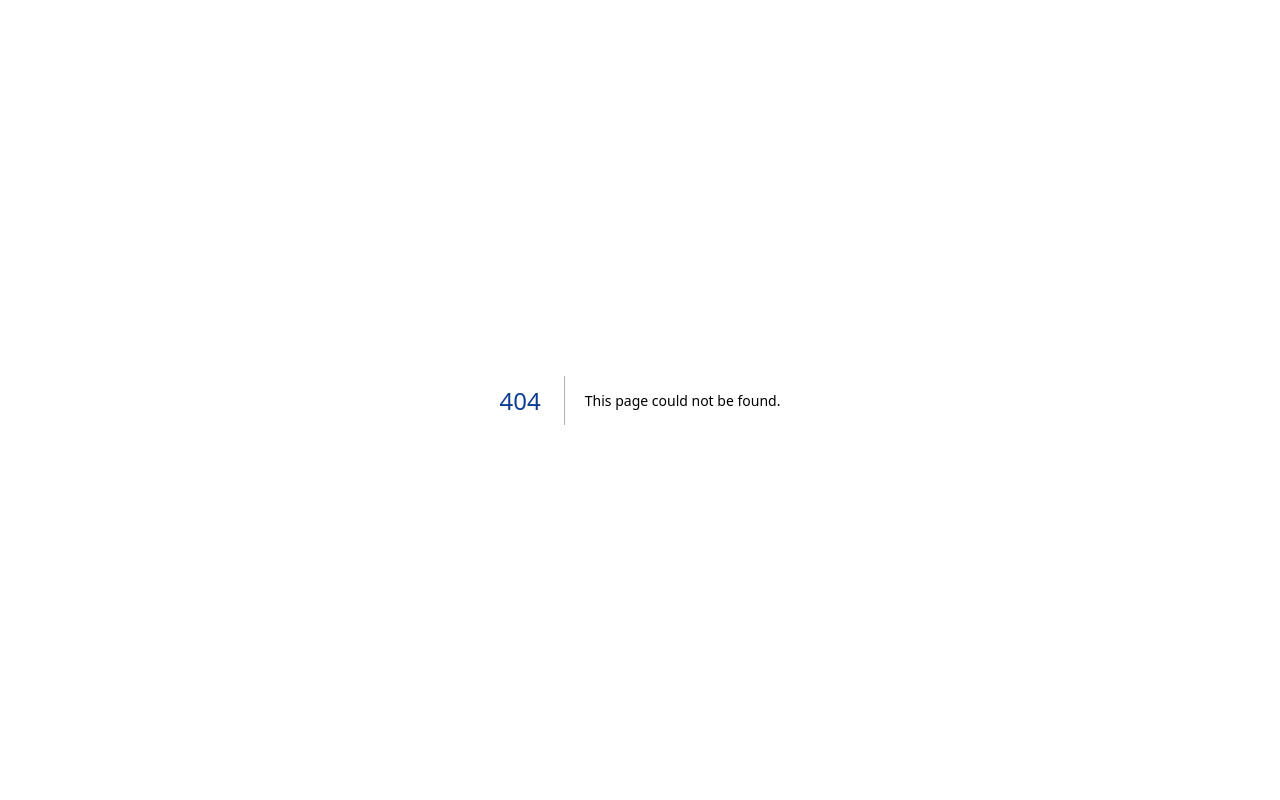
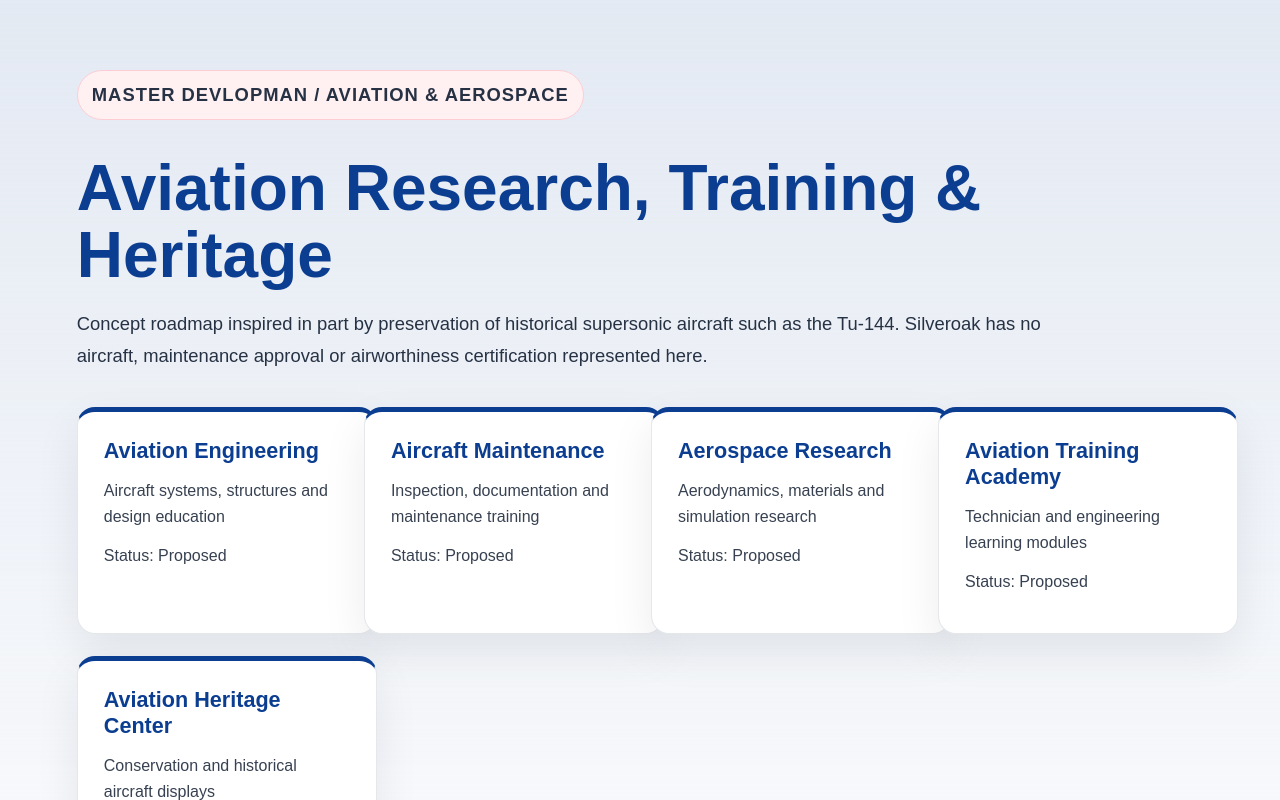
Before and after one commit to patrickprincivil/alliance_nasyonal_devlopman, a Next.js app: page /aviation-aerospace in a window 1280 px wide. Before the commit this address had no page. Built offline with nearby package versions, Linux system fonts and the light colour scheme.

Commit message:
feat: integrate Silveroak research and aviation reference app/aviation-aerospace/page.tsx

```diff
--- /dev/null
+++ b/app/aviation-aerospace/page.tsx
@@ -0,0 +1,17 @@
+import Link from "next/link";
+const programs = [
+  ["Aviation Engineering", "Aircraft systems, structures and design education"],
+  ["Aircraft Maintenance", "Inspection, documentation and maintenance training"],
+  ["Aerospace Research", "Aerodynamics, materials and simulation research"],
+  ["Aviation Training Academy", "Technician and engineering learning modules"],
+  ["Aviation Heritage Center", "Conservation and historical aircraft displays"],
+] as const;
+export default function AviationAerospacePage() {
+  return <main className="page"><p className="eyebrow">MASTER DEVLOPMAN / Aviation & Aerospace</p>
+    <h1>Aviation Research, Training & Heritage</h1>
+    <p>Concept roadmap inspired in part by preservation of historical supersonic aircraft such as the Tu-144. Silveroak has no aircraft, maintenance approval or airworthiness certification represented here.</p>
+    <section className="gridSection">{programs.map(([name,detail]) =>
+      <article className="card" key={name}><h2>{name}</h2><p>{detail}</p><p>Status: Proposed</p></article>)}</section>
+    <p>Historical restoration is not authorization to fly. Maintenance and safety-critical engineering require qualified personnel and applicable aviation regulators.</p>
+    <Link href="/master-control-center">Back to Master Control Center</Link></main>;
+}
```
